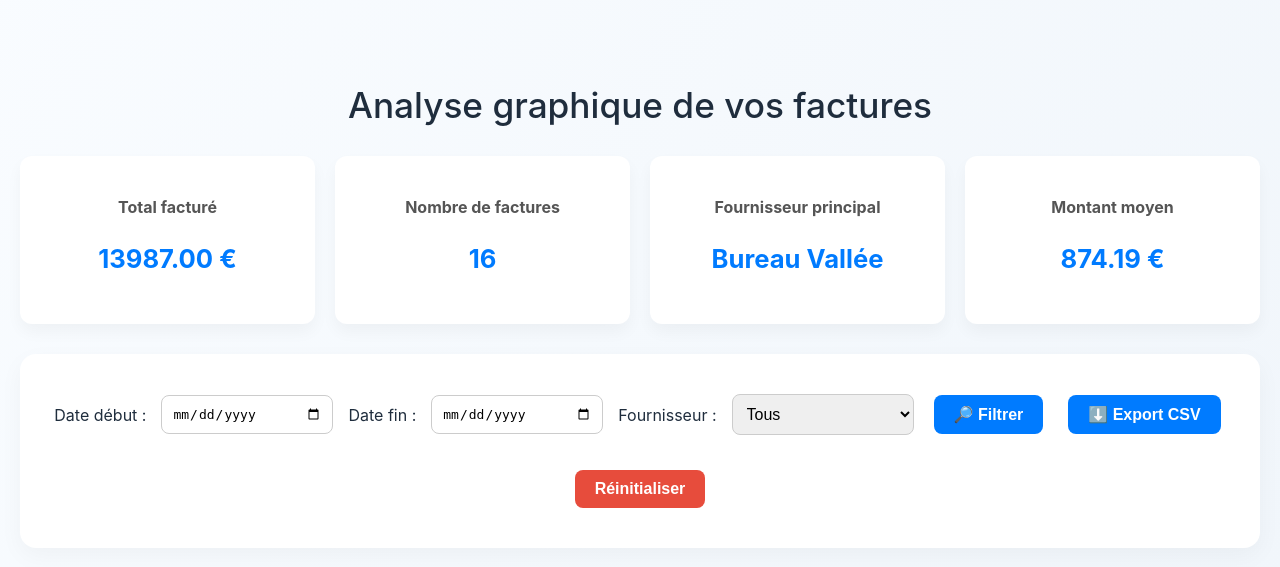
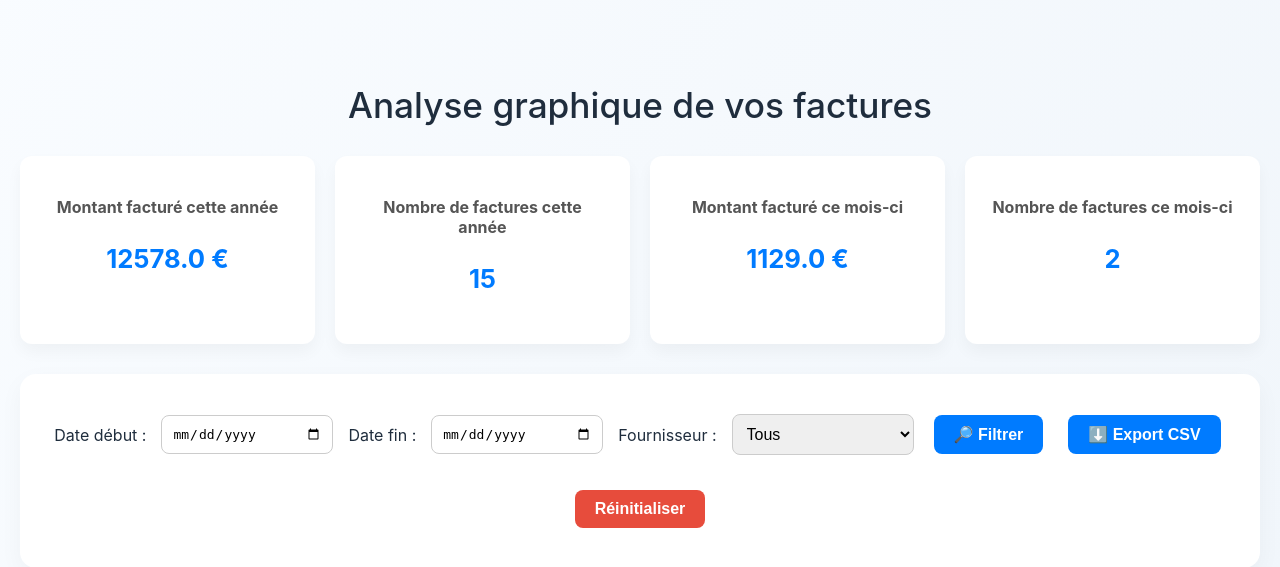
Before and after one commit to LouisMonin/Gestionnaire-Factures, a Flask app: page /analyse in a window 1280 px wide. Shown: the part 141-708 px from the top of the page. Run offline with Flask 3, Linux system fonts and the light colour scheme; a user stored in the database is signed in; data comes from the database, SQL or seed files in the repository.

Commit message:
Analyse
Mise à jour des cartes KPI d'analyse (décorrélée des filtres utilisateurs)

```diff
--- a/gestion_factures/app.py
+++ b/gestion_factures/app.py
@@ -19,7 +19,7 @@ import csv
 import io
 from pdf2image import convert_from_path
 import pandas as pd
-from datetime import datetime
+from datetime import datetime, date
 
 """ Configuration de l'application Flask """
 
@@ -306,17 +306,42 @@ def analyse():
 
     c.execute(query, params)
     donnees = c.fetchall()
+
     dates, montants = [], []
-    for date, montant, _ in donnees:
+
+    for date_facture, montant, _ in donnees:
         try:
             # Nettoyage : supprimer € ou autres caractères et convertir proprement
             montant_clean = str(montant).replace('€', '').replace(',', '.').strip()
             montant_float = float(montant_clean)
-            dates.append(date)
+            dates.append(date_facture)
             montants.append(montant_float)
         except Exception as e:
             print(f"Erreur montant: {montant} → {e}")
             continue
+
+    # Récupération de la date actuelle pour les KPI indépendants des filtres
+    today = date.today()
+    debut_annee = today.replace(month=1, day=1).isoformat()
+    debut_mois = today.replace(day=1).isoformat()
+
+    # Factures depuis le 1er janvier
+    c.execute('''
+        SELECT COUNT(*), SUM(REPLACE(montant_total, ",", "."))
+        FROM factures
+        WHERE utilisateur_id = ? AND date_facture >= ?
+    ''', (session['utilisateur_id'], debut_annee))
+    nb_annee, total_annee = c.fetchone()
+    total_annee = float(total_annee or 0)
+
+    # Factures depuis le 1er du mois
+    c.execute('''
+        SELECT COUNT(*), SUM(REPLACE(montant_total, ",", "."))
+        FROM factures
+        WHERE utilisateur_id = ? AND date_facture >= ?
+    ''', (session['utilisateur_id'], debut_mois))
+    nb_mois, total_mois = c.fetchone()
+    total_mois = float(total_mois or 0)
 
 
     c.execute('SELECT DISTINCT fournisseur FROM factures WHERE utilisateur_id = ?', (session['utilisateur_id'],))
@@ -348,14 +373,19 @@ def analyse():
 
 
     return render_template('analyse.html',
-                           dates=dates,
-                           montants=montants,
-                           fournisseurs=fournisseurs,
-                           fournisseur_actuel=fournisseur,
-                           fournisseurs_repart=[r[0] for r in repartition],
-                           montants_fournisseurs=[float(r[1]) for r in repartition],
-                           date_debut=date_debut,
-                           date_fin=date_fin)
+        dates=dates,
+        montants=montants,
+        fournisseurs=fournisseurs,
+        fournisseur_actuel=fournisseur,
+        fournisseurs_repart=[r[0] for r in repartition],
+        montants_fournisseurs=[float(r[1]) for r in repartition],
+        date_debut=date_debut,
+        date_fin=date_fin,
+        total_annee=total_annee,
+        nb_annee=nb_annee,
+        total_mois=total_mois,
+        nb_mois=nb_mois
+    )
 
 @app.route('/export_csv', methods=['POST'])
 def export_csv():
--- a/gestion_factures/templates/analyse.html
+++ b/gestion_factures/templates/analyse.html
@@ -14,24 +14,26 @@
 
     <div class="container">
         <h1>Analyse graphique de vos factures</h1>
+
         <div class="kpi-cards">
             <div class="kpi">
-                <h3>Total facturé</h3>
-                <p>{{ "{:.2f}".format(montants | sum | float) }} €</p>
+                <h3>Montant facturé cette année</h3>
+                <p>{{ total_annee | round(2) }} €</p>
             </div>
             <div class="kpi">
-                <h3>Nombre de factures</h3>
-                <p>{{ montants | length }}</p>
+                <h3>Nombre de factures cette année</h3>
+                <p>{{ nb_annee }}</p>
             </div>
             <div class="kpi">
-                <h3>Fournisseur principal</h3>
-                <p>{{ fournisseurs_repart[0] if fournisseurs_repart else "N/A" }}</p>
+                <h3>Montant facturé ce mois-ci</h3>
+                <p>{{ total_mois | round(2) }} €</p>
             </div>
             <div class="kpi">
-                <h3>Montant moyen</h3>
-                <p>{{ "{:.2f}".format((montants | sum) / (montants | length)) if montants else "0.00" }} €</p>
+                <h3>Nombre de factures ce mois-ci</h3>
+                <p>{{ nb_mois }}</p>
             </div>
         </div>
+
 
         <form method="POST" class="form-filtres">
             <label for="date_debut">Date début :</label>
@@ -52,6 +54,26 @@
             <button type="submit" formaction="/export_csv" class="button">⬇️ Export CSV</button>
             <button type="submit" name="action" value="reset" class="button danger">Réinitialiser</button>
         </form>
+
+
+        <!-- <div class="kpi-cards">
+            <div class="kpi">
+                <h3>Total facturé</h3>
+                <p>{{ "{:.2f}".format(montants | sum | float) }} €</p>
+            </div>
+            <div class="kpi">
+                <h3>Nombre de factures</h3>
+                <p>{{ montants | length }}</p>
+            </div>
+            <div class="kpi">
+                <h3>Fournisseur principal</h3>
+                <p>{{ fournisseurs_repart[0] if fournisseurs_repart else "N/A" }}</p>
+            </div>
+            <div class="kpi">
+                <h3>Montant moyen</h3>
+                <p>{{ "{:.2f}".format((montants | sum) / (montants | length)) if montants else "0.00" }} €</p>
+            </div>
+        </div> -->
 
         <div class="chart-wrapper">
             <canvas id="evolutionChart"></canvas>
```
